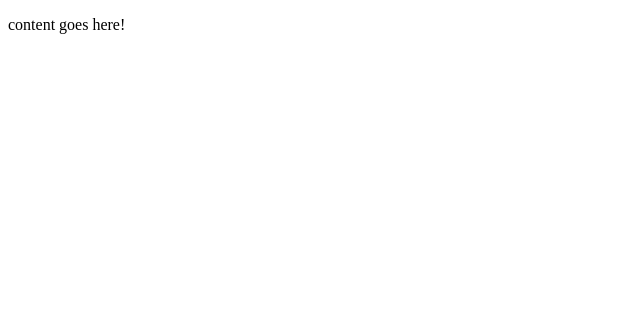
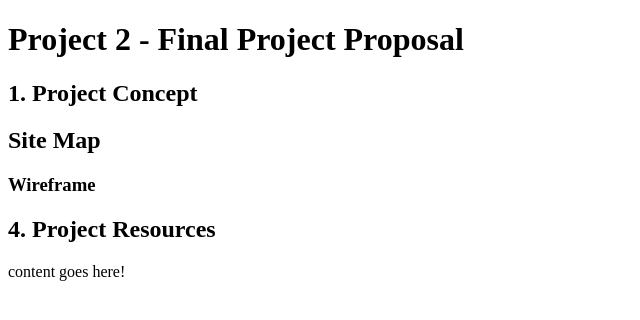
Before and after one commit to Megale808/CMST385, a plain HTML site: page Project2/index.html in a window 1280 px wide. Shown: the whole page, without its empty margins (0-640 px from the left). Drawn offline with Linux system fonts and the light colour scheme.

Commit message:
project 2 web structure update

```diff
--- a/Project2/index.html
+++ b/Project2/index.html
@@ -6,6 +6,11 @@
     <title>Roger Lee</title>
 </head>
 <body>
+    <h1>Project 2 - Final Project Proposal</h1>
+    <h2>1. Project Concept</h2>
+    <h2>Site Map</h2>
+    <h3>Wireframe</h3>
+    <h2>4. Project Resources</h2>
     <p>content goes here!</p>
 </body>
 </html>
```
